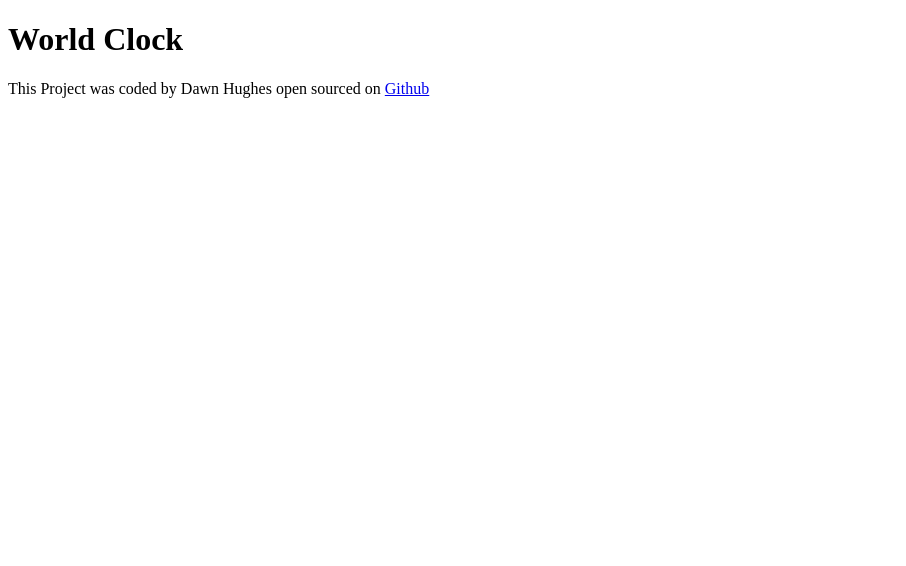
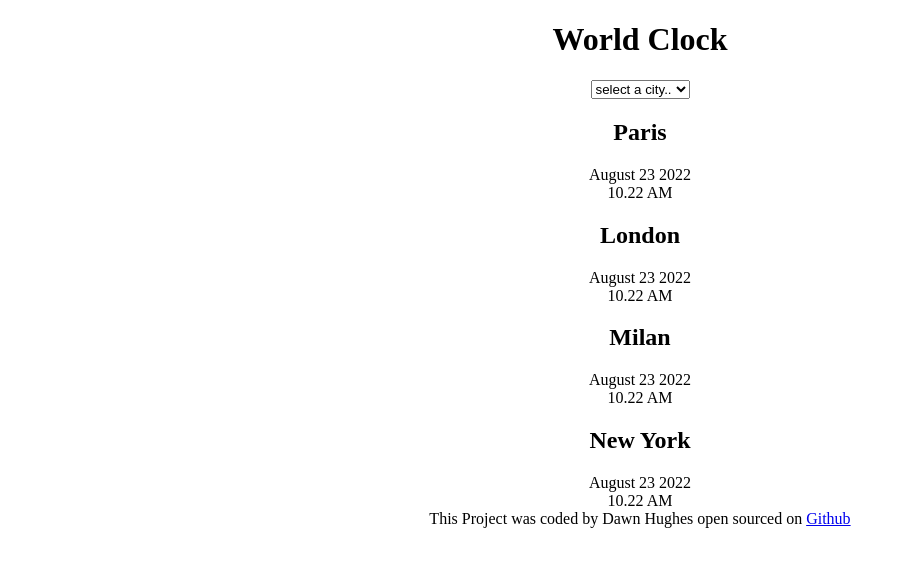
Before and after one commit to FedDawb/NewWorldClock, a plain HTML site: page index.html in a window 1280 px wide. Shown: the whole page, without its empty margins (0-906 px from the left). Drawn offline with Linux system fonts and the light colour scheme.

Commit message:
Added some css

```diff
--- /dev/null
+++ b/Style/style.css
@@ -0,0 +1,7 @@
+
+body{
+    text-align: center;
+}
+footer{
+    text-align: center;
+}
--- a/index.html
+++ b/index.html
@@ -3,7 +3,7 @@
   <head>
     <meta charset="UTF-8" />
     <meta name="viewport" content="width=device-width, initial-scale=1.0" />
-    <link rel="stylesheet" href="CSS/style.css" />
+    <link rel="stylesheet" href="Style/style.css" />
 
     <title>World Clock</title>
   </head>
@@ -11,12 +11,44 @@
   <body>
     <div class="container">
       <h1>World Clock</h1>
+
+      <select>
+        <option value="">select a city..</option>
+        <option value="">Barcelona</option>
+        <option value="">Rio</option>
+        <option value="">Sydney</option>
+        <option value="">Prauge</option>
+      </select>
+
+      <div class="city">
+        <h2>Paris</h2>
+        <div class="date">August 23 2022</div>
+        <div class="time">10.22 AM</div>
+      </div>
+
+      <div class="city">
+        <h2>London</h2>
+        <div class="date">August 23 2022</div>
+        <div class="time">10.22 AM</div>
+      </div>
+
+      <div class="city">
+        <h2>Milan</h2>
+        <div class="date">August 23 2022</div>
+        <div class="time">10.22 AM</div>
+      </div>
+
+      <div class="city">
+        <h2>New York</h2>
+        <div class="date">August 23 2022</div>
+        <div class="time">10.22 AM</div>
+      </div>
     </div>
 
     <footer>
       This Project was coded by Dawn Hughes open sourced on
       <a href="#">Github </a>
     </footer>
-    <script src="javascript/index.js"></script>
+    <script src="Javascript/index.js"></script>
   </body>
 </html>
```
Also changed, not shown: Javascript/index.js (added).
